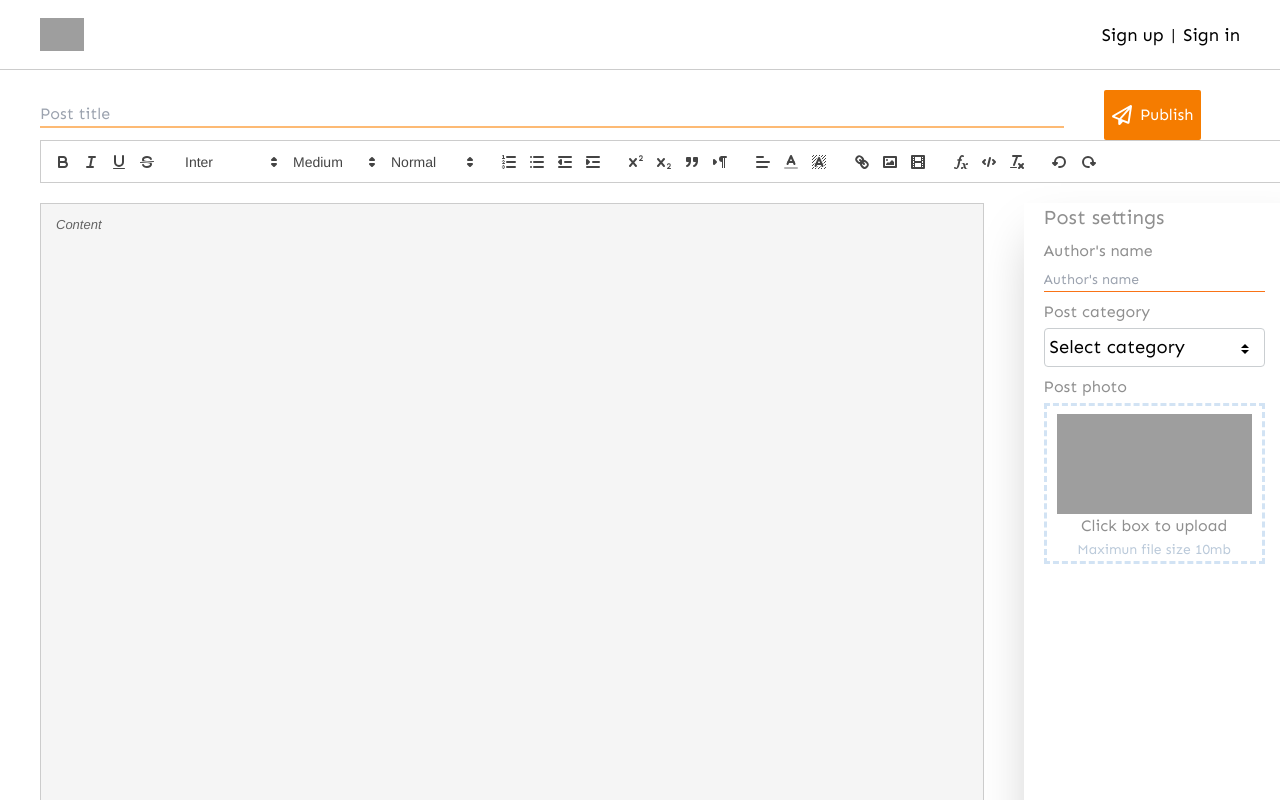
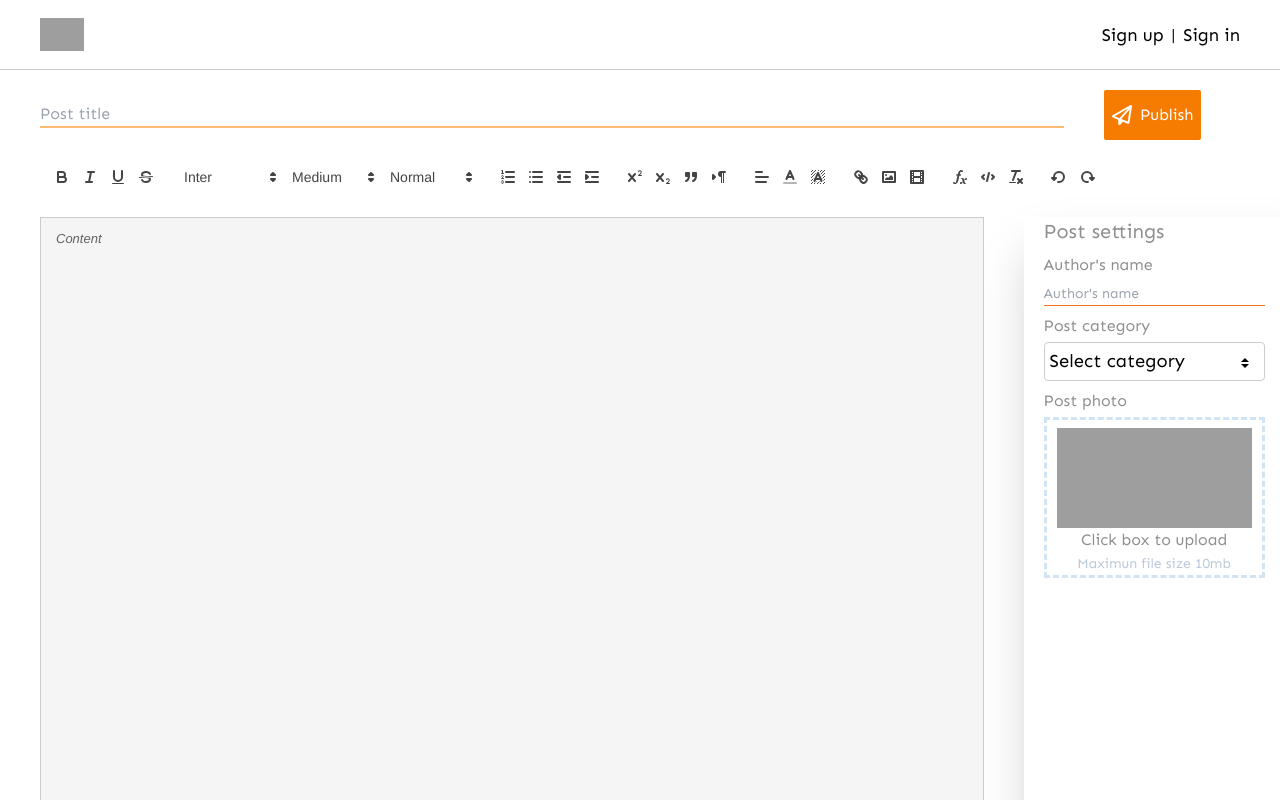
Before and after one commit to thanh-1504/Blog, a React (Vite) app: page /add-post in a window 1280 px wide. Built offline with nearby package versions, Linux system fonts and the light colour scheme; grey boxes are pictures that could not be loaded.

Commit message:
Fix UI on edit page and add page

```diff
--- a/index.html
+++ b/index.html
@@ -6,6 +6,11 @@
     <meta name="viewport" content="width=device-width, initial-scale=1.0" />
     <link rel="preconnect" href="https://fonts.googleapis.com" />
     <link rel="preconnect" href="https://fonts.gstatic.com" crossorigin />
+    <link
+      rel="icon"
+      type="image/png"
+      href="https://www.blogger.com/img/logo_blogger_40px_2x.png"
+    />
     <link
       href="https://fonts.googleapis.com/css2?family=DM+Sans:opsz,wght@9..40,300;9..40,400;9..40,500;9..40,600;9..40,700&family=Open+Sans:wght@300;400;500;600;700&family=Poppins:wght@300;400;500;700&family=Roboto:wght@300;400;500;700&family=Sen:wght@400..800&display=swap"
       rel="stylesheet"
--- a/package.json
+++ b/package.json
@@ -20,7 +20,7 @@
     "react-quill": "^2.0.0",
     "react-redux": "^9.1.0",
     "react-router-dom": "^6.22.2",
-    "react-toastify": "^10.0.4",
+    "react-toastify": "^10.0.5",
     "sweetalert2": "^11.10.6",
     "yup": "^1.3.3"
   },
--- a/src/Pages/AddPostPage.jsx
+++ b/src/Pages/AddPostPage.jsx
@@ -1,3 +1,4 @@
+/* eslint-disable react/no-unescaped-entities */
 /* eslint-disable no-unused-vars */
 import ReactQuill from "react-quill";
 import React, { useEffect, useState } from "react";
@@ -10,6 +11,7 @@ import { ToastContainer, toast } from "react-toastify";
 import { handleShowSettingPost } from "../redux-thunk/Slices/generalSlice";
 import { db, handleSendImgToFirebase } from "../firebaseConfig";
 import "react-quill/dist/quill.snow.css";
+import "react-toastify/dist/ReactToastify.css";
 import {
   addDoc,
   collection,
@@ -397,7 +399,7 @@ const AddPostPage = () => {
                 : "invisible opacity-0"
             } `}
           ></div>
-          <div className="overflow-auto ">
+          <div className="overflow-auto my-4">
             <EditorToolbar toolbarId={"t1"} />
           </div>
           <div className="dark:bg-themeDark h-full lg:mt-[20px] mb:mt-2 flex">
--- a/src/Pages/PostEditPage.jsx
+++ b/src/Pages/PostEditPage.jsx
@@ -1,3 +1,4 @@
+/* eslint-disable react/no-unescaped-entities */
 /* eslint-disable no-unused-vars */
 import ReactQuill from "react-quill";
 import React, { useEffect, useState } from "react";
@@ -14,6 +15,7 @@ import { handleGetDataEditPost } from "../redux-thunk/Slices/postEditSlice";
 import { doc, serverTimestamp, updateDoc } from "firebase/firestore";
 import { db, handleSendImgToFirebase } from "../firebaseConfig";
 import "react-quill/dist/quill.snow.css";
+import "react-toastify/dist/ReactToastify.css";
 const PostEditPage = () => {
   useShowScrollbar();
   const { idPost } = useParams();
@@ -293,7 +295,7 @@ const PostEditPage = () => {
                     </select>
                   </div>
                   <label htmlFor="imgPost" className="block mt-2 mb-1">
-                   Post photo
+                    Post photo
                   </label>
                   <div className="file-upload w-[80%]">
                     <img
--- a/src/index.css
+++ b/src/index.css
@@ -59,8 +59,6 @@ body {
   height: 100%;
   background-size: cover;
   background-repeat: no-repeat;
-  /* background-image: linear-gradient(rgba(0, 0, 0, 0.1), rgba(0, 0, 0, 0.2)),
-    url("https://images.unsplash.com/photo-1616531980827-1f21b9d387a2?q=80&w=1974&auto=format&fit=crop&ixlib=rb-4.0.3&ixid=M3wxMjA3fDB8MHxwaG90by1wYWdlfHx8fGVufDB8fHx8fA%3D%3D"); */
   background-image: url("https://images.unsplash.com/photo-1616531980827-1f21b9d387a2?q=80&w=1974&auto=format&fit=crop&ixlib=rb-4.0.3&ixid=M3wxMjA3fDB8MHxwaG90by1wYWdlfHx8fGVufDB8fHx8fA%3D%3D");
 }
 
@@ -71,6 +69,7 @@ body {
 
 .ql-toolbar.ql-snow {
   width: 282%;
+  border: none !important;
 }
 
 .quill {
```
Also changed, not shown: 1 other file (tests, documents, lock files or other folders).
